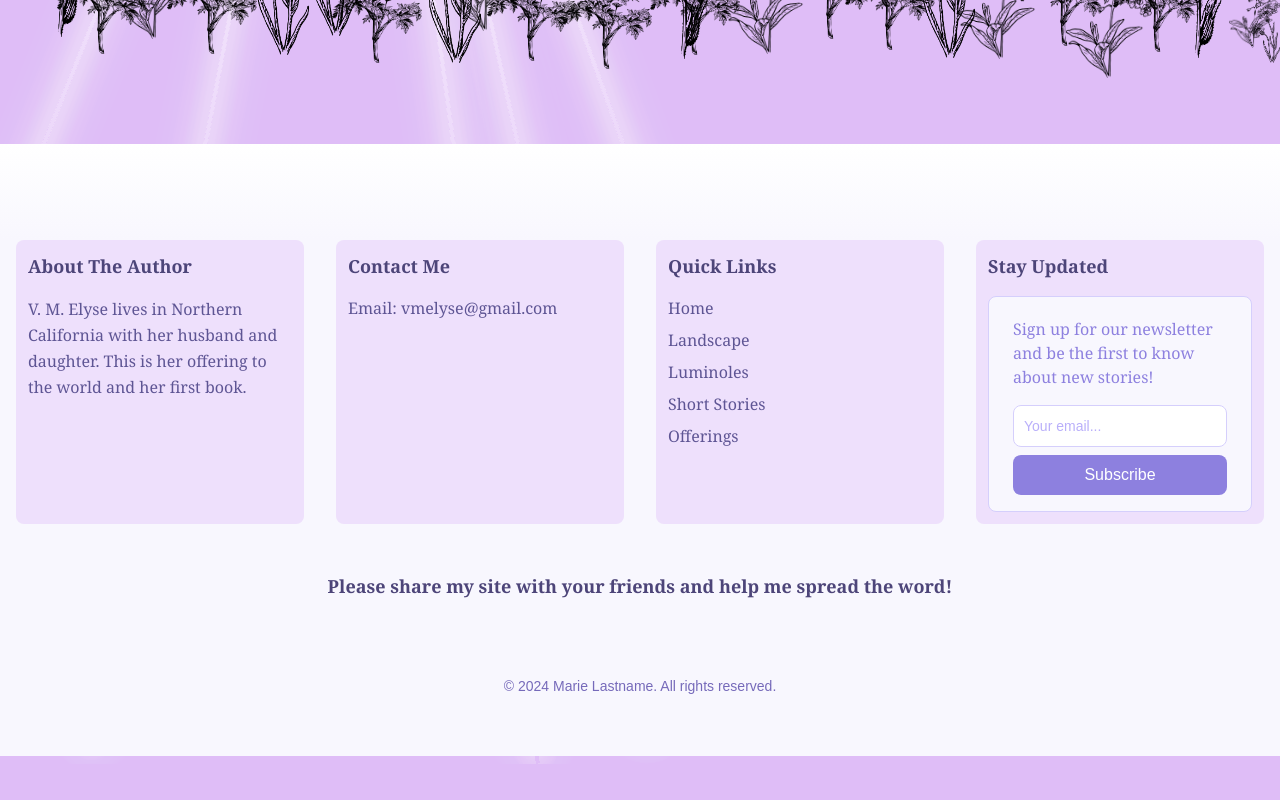
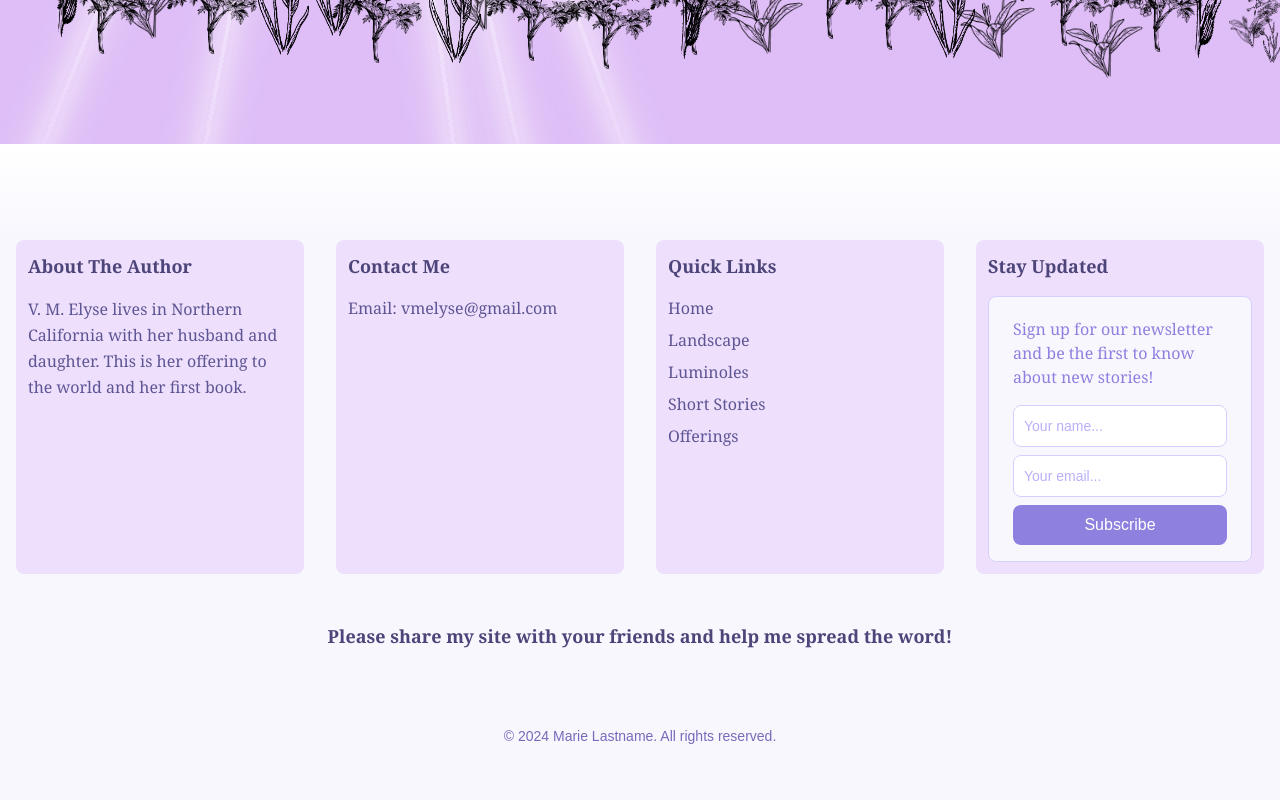
Before and after one commit to keanedwards1/marie, a Next.js app: page / in a window 1280 px wide. Shown: the part 1069-1869 px from the top of the page. Before the commit the page ends 1833 px from the top, so only its background shows below. Built offline with nearby package versions, Linux system fonts and the light colour scheme.

Commit message:
made the submit button work locally, pushes to dev env to test there

```diff
--- a/src/components/SubscribeForm.tsx
+++ b/src/components/SubscribeForm.tsx
@@ -2,8 +2,8 @@ import React, { useState, FormEvent, ChangeEvent } from "react";
 
 const SubscribeForm: React.FC = () => {
   const [email, setEmail] = useState<string>("");
-/*   const [name, setName] = useState<string>("");
- */  const [message, setMessage] = useState<string>("");
+  const [name, setName] = useState<string>("");
+  const [message, setMessage] = useState<string>("");
   const [isLoading, setIsLoading] = useState<boolean>(false);
 
   const handleSubmit = async (event: FormEvent) => {
@@ -12,12 +12,12 @@ const SubscribeForm: React.FC = () => {
     setMessage("");
 
     try {
-      const response = await fetch("http://159.89.233.75:3000", {
+      const response = await fetch("https://159.89.233.75.nip.io/subscribe", {
         method: "POST",
         headers: {
           "Content-Type": "application/json",
         },
-        body: JSON.stringify({ email }), /* , name */
+        body: JSON.stringify({ email, name }), /*  */
       });
 
       const data = await response.json();
@@ -25,7 +25,7 @@ const SubscribeForm: React.FC = () => {
       if (response.ok) {
         setMessage("Subscription successful!");
         setEmail("");
-/*         setName(""); */
+        setName("");
       } else {
         setMessage(data.error || "Subscription failed. Please try again.");
       }
@@ -41,9 +41,9 @@ const SubscribeForm: React.FC = () => {
     setEmail(event.target.value);
   };
 
-/*   const handleNameChange = (event: ChangeEvent<HTMLInputElement>) => {
+  const handleNameChange = (event: ChangeEvent<HTMLInputElement>) => {
     setName(event.target.value);
-  }; */
+  };
 
   return (
     <form onSubmit={handleSubmit} className="text-neutral-800 py-4 relative overflow-hidden flex flex-col justify-around w-full max-w-md border border-lavender-300 rounded-lg bg-lavender-50 p-3 px-4 sm:px-6">
@@ -54,14 +54,14 @@ const SubscribeForm: React.FC = () => {
       </div>
       <div className="flex flex-col gap-2">
         <div className="relative rounded-lg flex-grow">
-{/*           <input
+          <input
             type="text"
             value={name}
             onChange={handleNameChange}
             className="relative bg-white ring-0 outline-none border border-lavender-300 text-lavender-800 placeholder-lavender-400 text-sm rounded-lg focus:ring-lavender-500 focus:border-lavender-500 block w-full p-2.5 mb-2"
             placeholder="Your name..."
             required
-          /> */}
+          />
           <input
             type="email"
             value={email}
```
